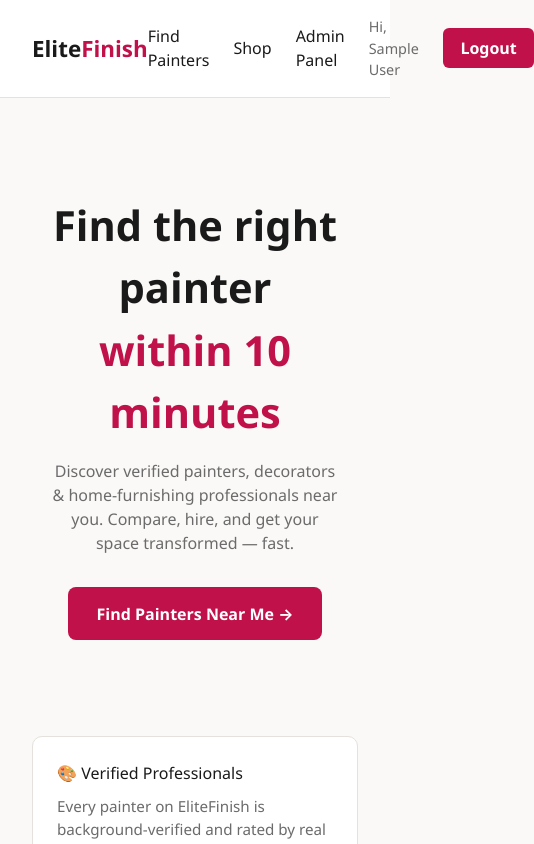
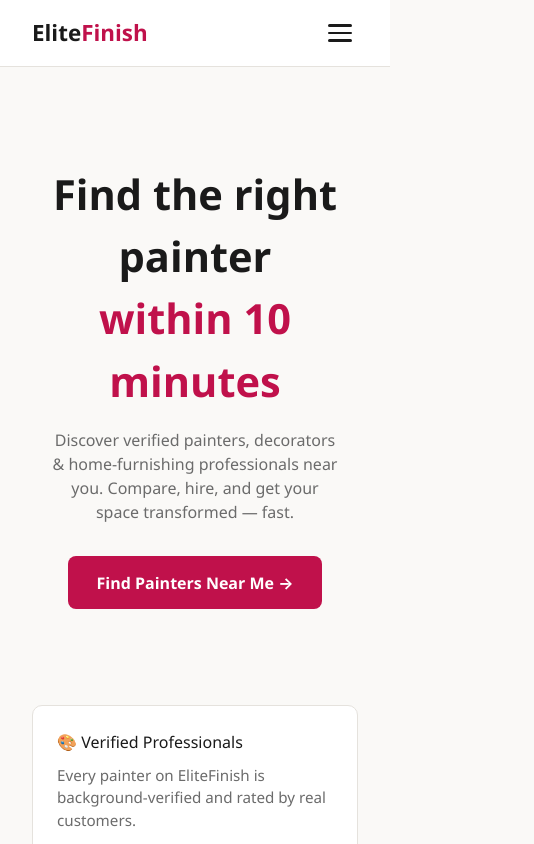
Before and after one commit to Saurabhthakur-73/EliteFullStack, a React (Vite) app in the folder frontend/: page / in a window 390 px wide. Shown: the top 844 px of the page, 534 px wide, since content can reach past the window. Built offline with nearby package versions, Linux system fonts and the light colour scheme; no server answers; sample sign-in values are in the browser's storage.

Commit message:
add humburger

```diff
--- a/frontend/src/App.css
+++ b/frontend/src/App.css
@@ -629,3 +629,92 @@
   color: var(--muted);
   margin-top: 0.2rem;
 }
+
+/* ---------- Navbar — Mobile Hamburger Menu (ADD to end of CSS file) ---------- */
+
+/* Hamburger button — hidden on desktop by default */
+.nav-toggle {
+  display: none;
+  flex-direction: column;
+  justify-content: center;
+  gap: 5px;
+  background: transparent;
+  border: none;
+  padding: 0.4rem;
+  cursor: pointer;
+  z-index: 20;
+}
+
+.nav-toggle span {
+  display: block;
+  width: 24px;
+  height: 2.5px;
+  background: var(--text);
+  border-radius: 2px;
+  transition: transform 0.25s ease, opacity 0.2s ease;
+}
+
+/* Animate hamburger into an X when open */
+.nav-toggle.open span:nth-child(1) {
+  transform: translateY(7.5px) rotate(45deg);
+}
+.nav-toggle.open span:nth-child(2) {
+  opacity: 0;
+}
+.nav-toggle.open span:nth-child(3) {
+  transform: translateY(-7.5px) rotate(-45deg);
+}
+
+/* Mobile breakpoint — adjust 768px if you want the switch to happen earlier/later */
+@media (max-width: 768px) {
+  .nav-toggle {
+    display: flex;
+  }
+
+  .nav-links {
+    /* Turn the row into a dropdown panel, hidden by default */
+    position: absolute;
+    top: 100%;
+    left: 0;
+    right: 0;
+    flex-direction: column;
+    align-items: flex-start;
+    gap: 0;
+    background: #fff;
+    border-bottom: 1px solid var(--border);
+    box-shadow: 0 8px 16px rgba(0, 0, 0, 0.06);
+
+    max-height: 0;
+    overflow: hidden;
+    opacity: 0;
+    padding: 0 2rem;
+    transition: max-height 0.25s ease, opacity 0.2s ease, padding 0.25s ease;
+  }
+
+  .nav-links.show {
+    max-height: 500px; /* enough to fit all links */
+    opacity: 1;
+    padding: 1rem 2rem 1.4rem;
+  }
+
+  .nav-links a,
+  .nav-links .nav-user,
+  .nav-links .nav-btn,
+  .nav-links .nav-btn-link {
+    width: 100%;
+    padding: 0.7rem 0;
+    border-bottom: 1px solid var(--bg);
+  }
+
+  .nav-links .nav-btn,
+  .nav-links .nav-btn-link {
+    text-align: center;
+    border-radius: 6px;
+    margin-top: 0.5rem;
+    border-bottom: none;
+  }
+
+  .navbar {
+    position: sticky; /* keep sticky, but now needs relative positioning context */
+  }
+}
--- a/frontend/src/components/Navbar.jsx
+++ b/frontend/src/components/Navbar.jsx
@@ -1,37 +1,66 @@
-import React, { useContext } from "react";
+import React, { useContext, useState } from "react";
 import { Link, useNavigate } from "react-router-dom";
 import { AuthContext } from "../context/AuthContext.jsx";
 
 const Navbar = () => {
   const { userInfo, logout } = useContext(AuthContext);
   const navigate = useNavigate();
+  const [menuOpen, setMenuOpen] = useState(false);
+
+  const closeMenu = () => setMenuOpen(false);
 
   const handleLogout = () => {
     logout();
+    closeMenu();
     navigate("/login");
   };
 
   return (
     <nav className="navbar">
-      <Link to="/" className="logo">
+      <Link to="/" className="logo" onClick={closeMenu}>
         Elite<span>Finish</span>
       </Link>
-      <div className="nav-links">
-        <Link to="/painters">Find Painters</Link>
-        <Link to="/products">Shop</Link>
+
+      {/* Hamburger button — only visible on mobile via CSS */}
+      <button
+        className={`nav-toggle ${menuOpen ? "open" : ""}`}
+        onClick={() => setMenuOpen((prev) => !prev)}
+        aria-label="Toggle menu"
+        aria-expanded={menuOpen}
+      >
+        <span></span>
+        <span></span>
+        <span></span>
+      </button>
+
+      <div className={`nav-links ${menuOpen ? "show" : ""}`}>
+        <Link to="/painters" onClick={closeMenu}>
+          Find Painters
+        </Link>
+        <Link to="/products" onClick={closeMenu}>
+          Shop
+        </Link>
         {userInfo ? (
           <>
             {userInfo.role === "painter" && (
               <>
-                <Link to="/create-painter-profile">Setup Profile</Link>
-                <Link to="/dashboard">My Bookings</Link>
+                <Link to="/create-painter-profile" onClick={closeMenu}>
+                  Setup Profile
+                </Link>
+                <Link to="/dashboard" onClick={closeMenu}>
+                  My Bookings
+                </Link>
               </>
             )}
             {userInfo.role === "customer" && (
-              <Link to="/my-bookings">My Bookings</Link>
+              <Link to="/my-bookings" onClick={closeMenu}>
+                My Bookings
+              </Link>
             )}
             {userInfo.role === "admin" && (
-              <Link to="/admin">Admin Panel</Link>
+              <Link to="/admin" onClick={closeMenu}>
+                Admin Panel
+              </Link>
             )}
             <span className="nav-user">Hi, {userInfo.name}</span>
             <button onClick={handleLogout} className="nav-btn">
@@ -40,8 +69,10 @@
           </>
         ) : (
           <>
-            <Link to="/login">Login</Link>
-            <Link to="/signup" className="nav-btn-link">
+            <Link to="/login" onClick={closeMenu}>
+              Login
+            </Link>
+            <Link to="/signup" className="nav-btn-link" onClick={closeMenu}>
               Sign Up
             </Link>
           </>
```
